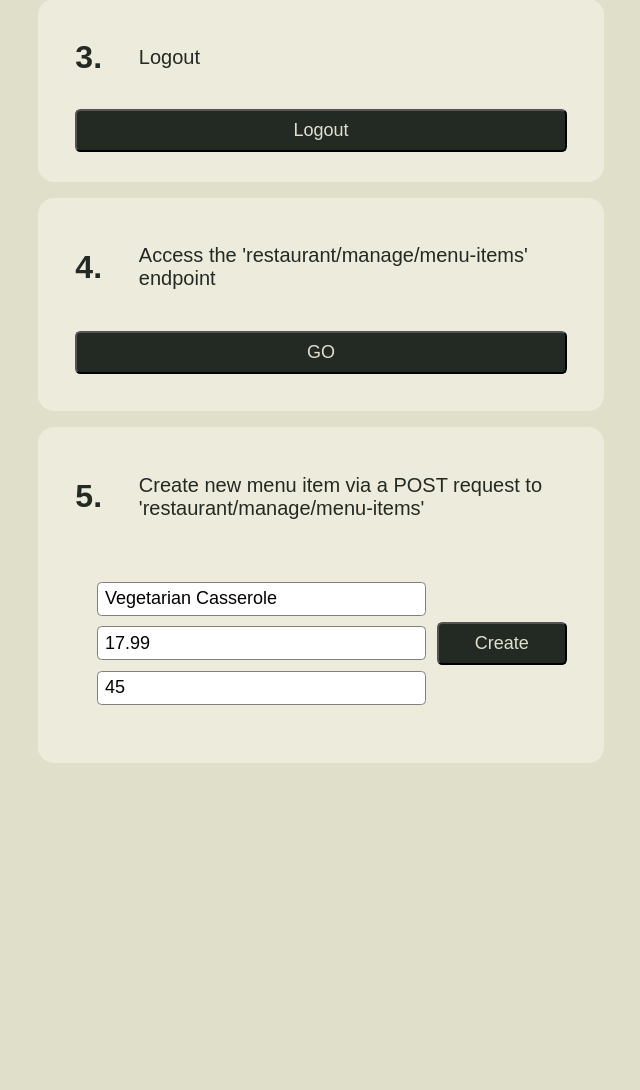
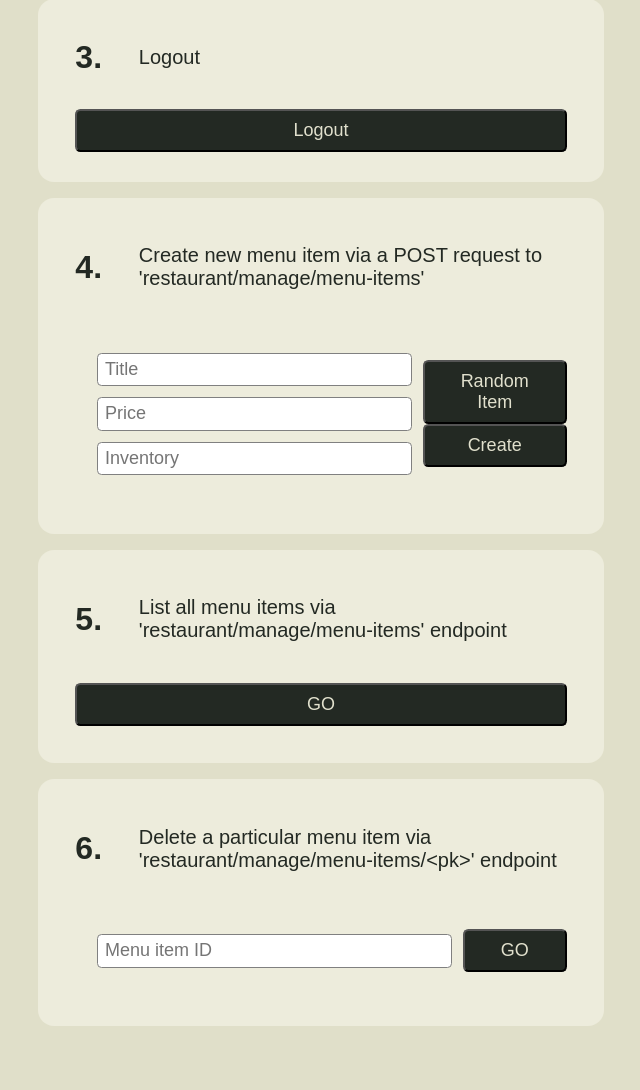
Before and after one commit to LeJawa/LittleLemon, a Django app: page / in a window 1280 px wide. Shown: the part 1040-2130 px from the top of the page, without its empty margins (26-666 px from the left). Before the commit the page ends 1803 px from the top, so only its background shows below. Run offline with Django 4.2, Linux system fonts and the light colour scheme.

Commit message:
Add delete form and fix minor bugs

```diff
--- a/littlelemon/restaurant/static/restaurant/forms.js
+++ b/littlelemon/restaurant/static/restaurant/forms.js
@@ -35,7 +35,7 @@ function rightFetch(path, method, formData){
     if (method == "GET") {
         return fetch(path, {method: method, headers: headers})
     }
-    else if (method == "POST"){
+    else if (method == "POST" || method == "DELETE"){
         return fetch(path, {
         method: method,
         headers: headers,
@@ -51,7 +51,8 @@ function isSuccesful(response) {
 const FormAction = {
     LOGIN: 'login',
     LOGOUT: 'logout',
-    STANDARD: 'standard'
+    STANDARD: 'standard',
+    DETAIL: 'detail'
 }
 
 function linkFormToOutput(formId, path, method, formAction = FormAction.STANDARD) {
@@ -61,6 +62,11 @@ function linkFormToOutput(formId, path, method, formAction = FormAction.STANDARD
         event.preventDefault(); // The default action is to go to the page in path, but we want to stay on the same page
 
         const formData = new FormData(form);
+
+        if (formAction == FormAction.DETAIL) {
+            const id = formData.get('id');
+            path = path.replace('0', id);
+        }
 
         rightFetch(path, method, formData) // This function wraps fetch to be able to accept different methods using the same syntax
         .then(response => { // This step is necessary to inject the status code into the response object
--- a/littlelemon/templates/forms/manage-menuitem-form.html
+++ b/littlelemon/templates/forms/manage-menuitem-form.html
@@ -1,17 +1,5 @@
 
-<article>
-  <form id="manage-menuitem-list" action="{% url 'manage_menuitem-list' %}" method="get">
-    {% csrf_token %}
-    <div class="form-header">
-      <p class="description">Access the 'restaurant/manage/menu-items' endpoint</p>
-    </div>
-    <div class="form-body">
-      <div class="button">
-        <button type="submit" class="endpoint">GO</button>
-      </div>
-    </div>
-  </form>
-</article>
+
 
 <article>
   <form id="manage-menuitem-create" action="{% url 'manage_menuitem-list' %}" method="post">
@@ -26,23 +14,56 @@
         <input type="number" class="form-control" id="menuitem-inventory" name="inventory" placeholder="Inventory" required="" step="1" min="0" max="999">
     </div>
       <div class="button">
-        <button type="submit" class="endpoint" id="create-menuitem-button" onclick="updateRandomMenuitem()">Create</button>
+        <button type="button" class="endpoint" id="random-menuitem-button" onclick="updateRandomMenuitem()">Random Item</button>
+        <button type="submit" class="endpoint" id="create-menuitem-button">Create</button>
       </div>
     </div>
   </form>
 </article>
+
+<article>
+  <form id="manage-menuitem-list" action="{% url 'manage_menuitem-list' %}" method="get">
+    {% csrf_token %}
+    <div class="form-header">
+      <p class="description">List all menu items via 'restaurant/manage/menu-items' endpoint</p>
+    </div>
+    <div class="form-body">
+      <div class="button">
+        <button type="submit" class="endpoint">GO</button>
+      </div>
+    </div>
+  </form>
+</article>
+
+<article>
+  <form id="manage-menuitem-delete" action="{% url 'manage_menuitem-detail' 1 %}" method="delete">
+    {% csrf_token %}
+    <div class="form-header">
+      <p class="description">Delete a particular menu item via 'restaurant/manage/menu-items/&lt;pk&gt;' endpoint</p>
+    </div>
+    <div class="form-body">
+      <div class="input">
+        <input type="number" class="form-control" id="delete-menuitem-id" name="id" placeholder="Menu item ID" required="" step="1">
+      </div>
+      <div class="button">
+        <button type="submit" class="endpoint">GO</button>
+      </div>
+    </div>
+  </form>
+</article>
+
+
 <script>
   function updateRandomMenuitem(){
     const listOfMeals = ["Fresh sardines", "Breakfast Potatoes", "Egg Drop Soup", "Pumpkin Pie", "Chicken Quinoa Greek Salad", "Corned Beef and Cabbage", "Moussaka", "Vegetarian Casserole", "BBQ Pork Sloppy Joes", "Chicken Alfredo Primavera", "Smoked Haddock Kedgeree", 	"Beef Lo Mein", "Chicken Karaage", 	"Salmon Prawn Risotto", "Jerk chicken with rice & peas", "Blackberry Fool"]
 
     const randomTitle = listOfMeals[Math.floor(Math.random() * listOfMeals.length)];
-    listOfMeals.splice(listOfMeals.indexOf(randomTitle), 1);
     var randomPrice = Math.floor(Math.random() * 15) + 5.99;
     randomPrice = randomPrice.toFixed(2)
     const randomInventory = Math.floor(Math.random() * 50);
-    document.getElementById("menuitem-title").setAttribute('value', randomTitle);
-    document.getElementById("menuitem-price").setAttribute('value', randomPrice);
-    document.getElementById("menuitem-inventory").setAttribute('value', randomInventory);
+
+    document.getElementById("menuitem-title").value = randomTitle;
+    document.getElementById("menuitem-price").value = randomPrice;
+    document.getElementById("menuitem-inventory").value = randomInventory;
   }
-  updateRandomMenuitem();
 </script>
--- a/littlelemon/templates/index.html
+++ b/littlelemon/templates/index.html
@@ -37,6 +37,7 @@
       linkFormToOutput('logout-form', "/auth/token/logout", 'POST', FormAction.LOGOUT);
       linkFormToOutput('manage-menuitem-list', "{% url 'manage_menuitem-list' %}" ,'GET', FormAction.STANDARD);
       linkFormToOutput('manage-menuitem-create', "{% url 'manage_menuitem-list' %}" ,'POST', FormAction.STANDARD);
+      linkFormToOutput('manage-menuitem-delete', "{% url 'manage_menuitem-detail' 0 %}" ,'DELETE', FormAction.DETAIL);
 
     </script>
   </body>
```
Also changed, not shown: littlelemon/templates/forms/login-staff-form.html (indentation only), littlelemon/templates/forms/show-menuitem-form.html (indentation only).
